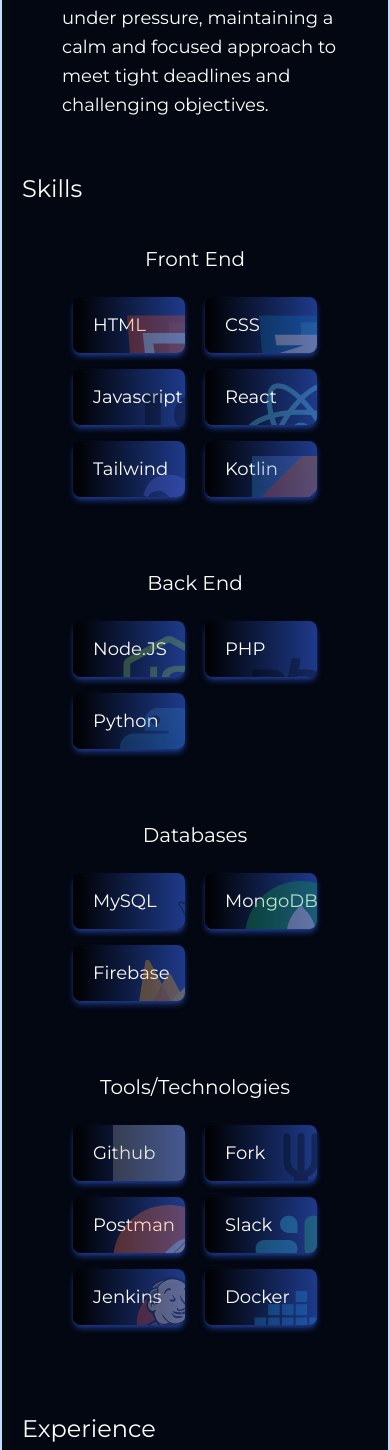
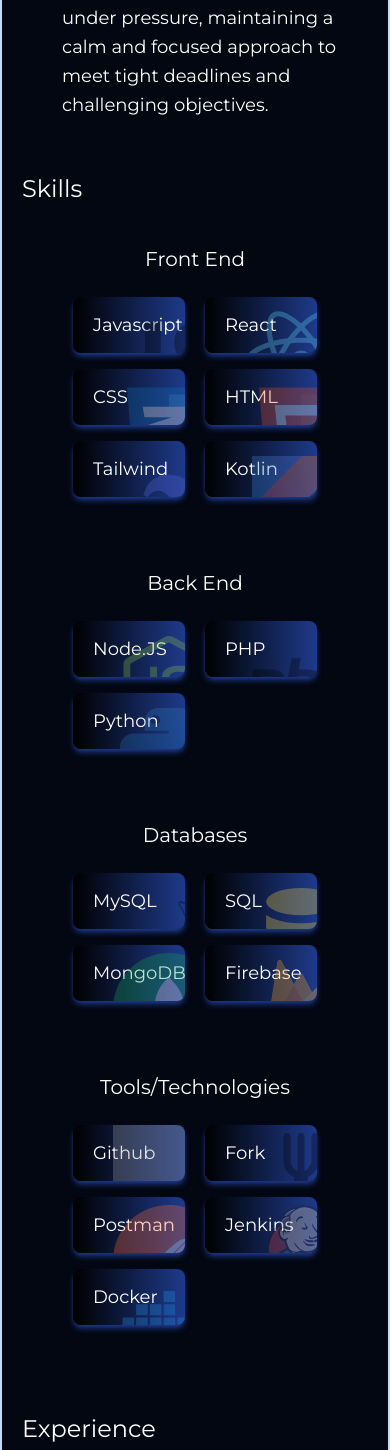
Before and after one commit to danielferreira-dias/my-portfolio-react-vite, a React (Vite) app: page / in a window 390 px wide. Shown: the part 1916-3366 px from the top of the page. Built offline with nearby package versions, Linux system fonts and the light colour scheme; grey boxes are pictures that could not be loaded.

Commit message:
trying to fix iphone problem

```diff
--- a/src/App.jsx
+++ b/src/App.jsx
@@ -54,8 +54,8 @@
   // Function to handle data from child component
   const handleDataFromChild = (data) => {
     setDataFromChild(data);
-    setLinkedinMode(data ? 'linkedin-dark.svg' : 'linkedin-light.svg');
-    setGitHubMode(data ? 'github-dark.svg' : 'github-light.svg');
+    setLinkedinMode(data ? 'linkedin-light.svg' : 'linkedin-dark.svg');
+    setGitHubMode(data ? 'github-light.svg' : 'github-dark.svg');
   };
 
   // Define refs for each section
--- a/src/Components/SmallSkillBox.jsx
+++ b/src/Components/SmallSkillBox.jsx
@@ -3,7 +3,7 @@
 const SmallSkillBox = ({ skillName, iconSrc, isDarkMode }) => {
     return (
         <div className='flex w-9 h-9 rounded-lg'>
-            <img src={iconSrc} alt={skillName} className=' w-fit h-fit' />
+            <img src={iconSrc} alt={skillName} className=' w-9 h-9' />
         </div>
     );
 };
--- a/src/Sections/Skills.jsx
+++ b/src/Sections/Skills.jsx
@@ -5,10 +5,10 @@
 const Skills = ({ isDarkMode }) => {
 
     const frontEndSkills = [
-        { skillName: "HTML", iconSrc: "html.svg" },
-        { skillName: "CSS", iconSrc: "css.svg" },
         { skillName: "Javascript", iconSrc: "javascript.svg" },
         { skillName: "React", iconSrc: "react.svg" },
+        { skillName: "CSS", iconSrc: "css.svg" },
+        { skillName: "HTML", iconSrc: "html.svg" },
         { skillName: "Tailwind", iconSrc: "tailwind.svg" },
         { skillName: "Kotlin", iconSrc: "kotlin.svg" },
     ];
@@ -21,6 +21,7 @@
 
     const dataBaseskills = [
         { skillName: "MySQL", iconSrc: "mysql.svg" },
+        { skillName: "SQL", iconSrc: "sql.svg" },
         { skillName: "MongoDB", iconSrc: "mongodb.svg" },
         { skillName: "Firebase", iconSrc: "firebase.svg" },
     ];
@@ -29,7 +30,6 @@
         { skillName: "Github", iconSrc: "github-dark.svg" },
         { skillName: "Fork", iconSrc: "fork.svg" },
         { skillName: "Postman", iconSrc: "postman.svg" },
-        { skillName: "Slack", iconSrc: "slack.svg" },
         { skillName: "Jenkins", iconSrc: "jenkins.svg" },
         { skillName: "Docker", iconSrc: "docker.svg" },
     ];
```
Also changed, not shown: public/sql.svg (added).
